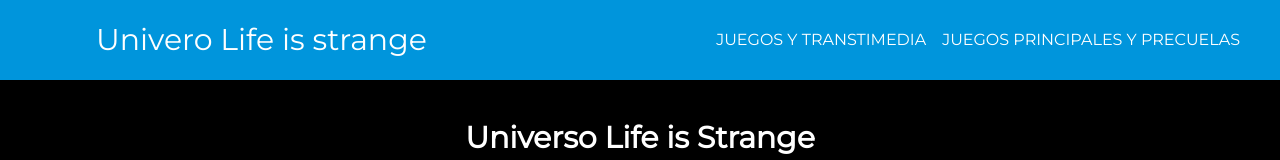
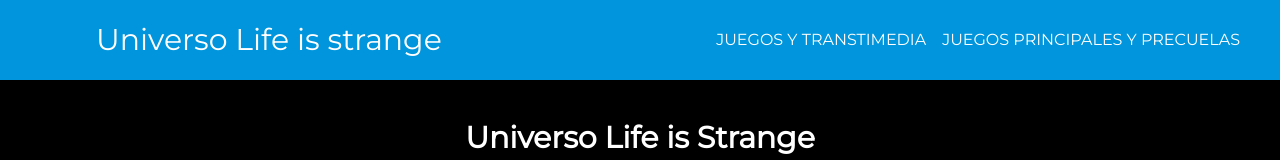
Before and after one commit to TheDano343/Universo-Life-Is-strange, a plain HTML site: page index.html in a window 1280 px wide. Shown: the top 160 px of the page. Drawn offline with nearby package versions, Linux system fonts and the light colour scheme.

Commit message:
Universo Life is Strange 1.0 correcion imagenes 4

```diff
--- a/index.html
+++ b/index.html
@@ -13,7 +13,7 @@
 
     <header>
         <nav id="navbar" class="bg-sky-500/90 h-20 w-full fixed">
-            <label class="text-white leading-[80px] pl-12 md:pl-24 md:text-3xl">Univero Life is strange</label>
+            <label class="text-white leading-[80px] pl-12 md:pl-24 md:text-3xl">Universo Life is strange</label>
 
             <input class="peer hidden" type="checkbox" id="navbar-open">
             <label class="sm:hidden cursor-pointer flex items-center justify-center float-right pr-10 pt-7 lg:hidden" for="navbar-open"><svg
```
